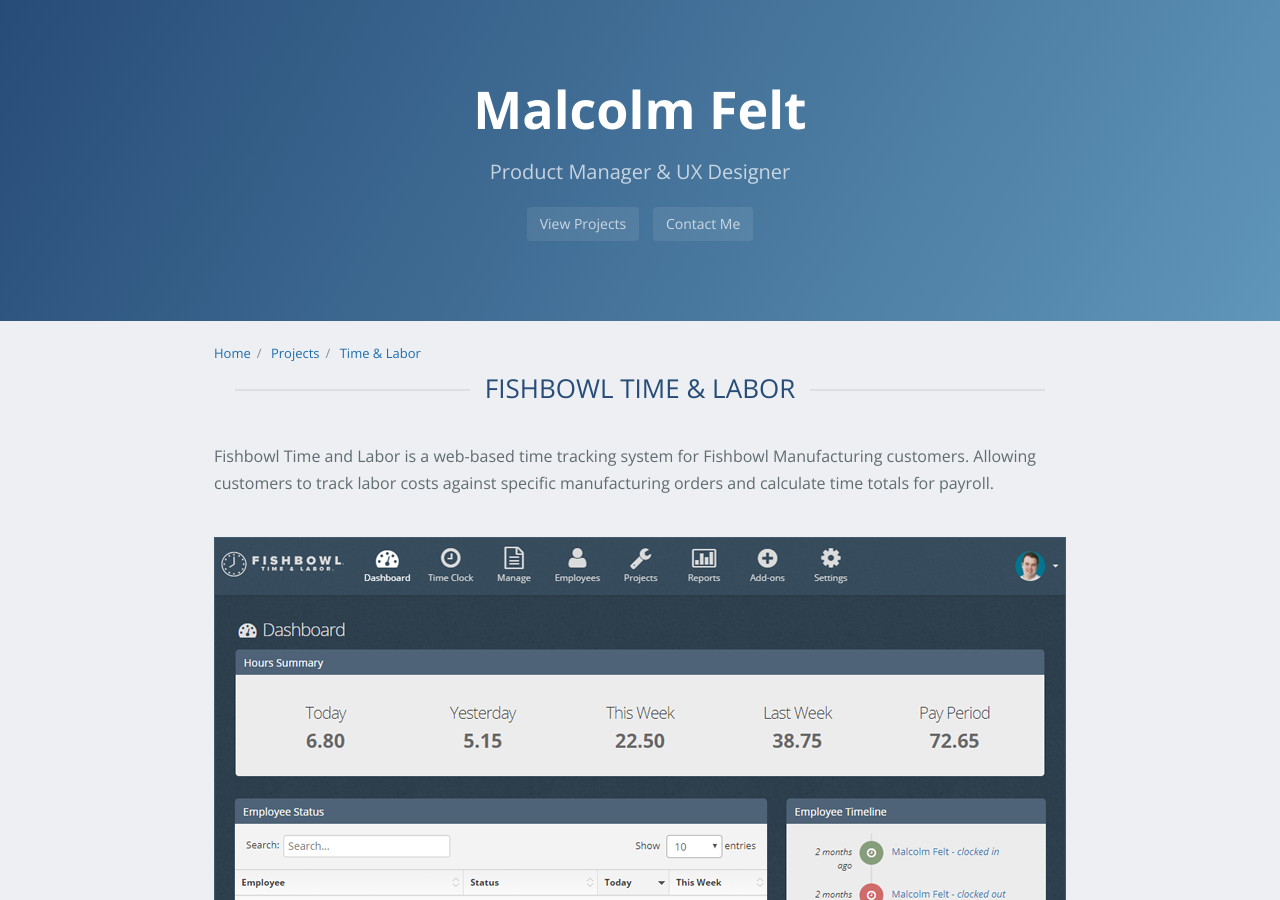
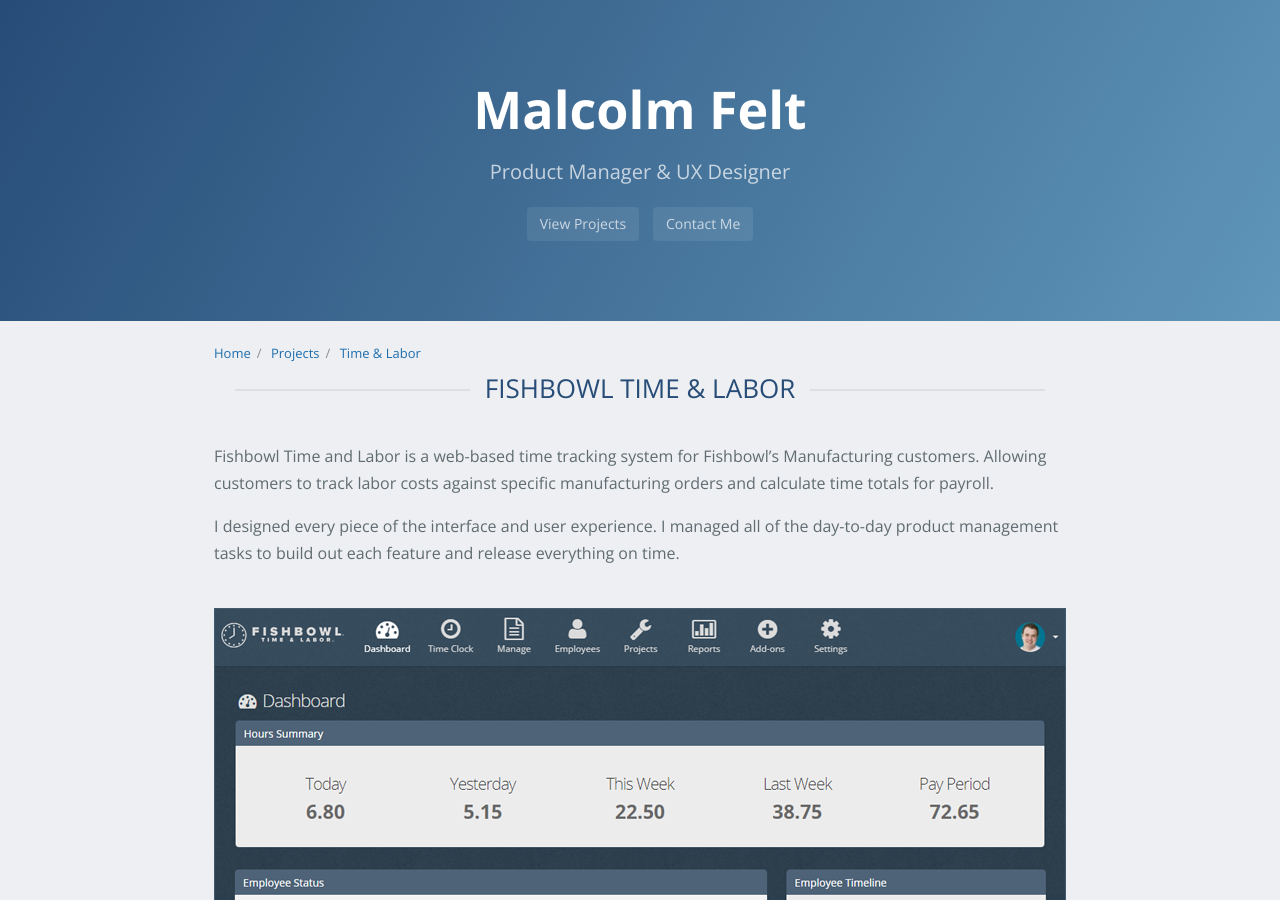
Before and after one commit to mfelt/mfelt.github.io, a Jekyll site: the page built from workforce.md, in a window 1280 px wide and 900 px high. Built offline with Jekyll 4.4.1, drawn with Linux system fonts in a browser that asks for light colours; nearby versions of some CDN libraries; our own code applies the rules of GitHub Pages for plain Markdown files.

Commit message:
Update workforce.md

```diff
--- a/workforce.md
+++ b/workforce.md
@@ -6,7 +6,9 @@
 
 {% include h2 text="Fishbowl Time & Labor" %}
 
-Fishbowl Time and Labor is a web-based time tracking system for Fishbowl Manufacturing customers. Allowing customers to track labor costs against specific manufacturing orders and calculate time totals for payroll.
+Fishbowl Time and Labor is a web-based time tracking system for Fishbowl's Manufacturing customers. Allowing customers to track labor costs against specific manufacturing orders and calculate time totals for payroll.
+
+I designed every piece of the interface and user experience. I managed all of the day-to-day product management tasks to build out each feature and release everything on time.
 
 <p style="margin-top: 40px;"><img src="/assets/images/workforce2.png" alt="workforce2"></p>
 
```
